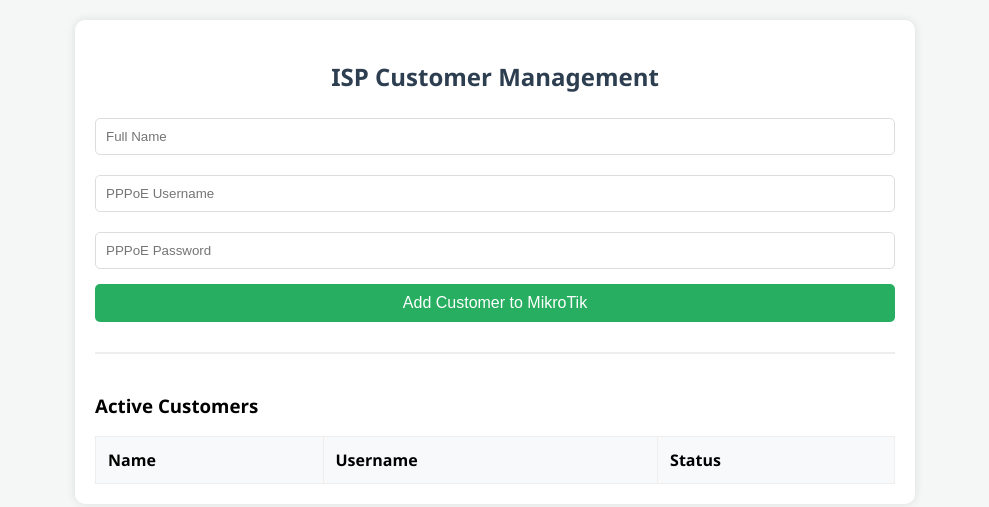
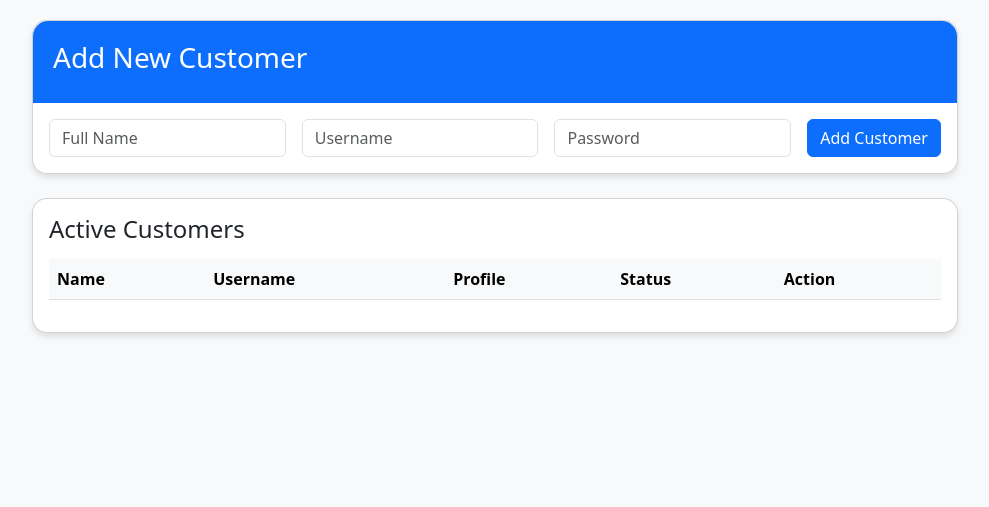
Before and after one commit to sarifulshikder/isp-software, a plain HTML site: page frontend/index.html in a window 1280 px wide. Shown: the whole page, without its empty margins (145-1134 px from the left). Drawn offline with nearby package versions, Linux system fonts and the light colour scheme.

Commit message:
customer list

```diff
--- a/frontend/index.html
+++ b/frontend/index.html
@@ -2,39 +2,52 @@
 <html lang="en">
 <head>
     <meta charset="UTF-8">
-    <title>ISP Manager Dashboard</title>
-    <link rel="stylesheet" href="style.css">
+    <meta name="viewport" content="width=device-width, initial-scale=1.0">
+    <title>ISP Manager - Dashboard</title>
+    <link href="https://cdn.jsdelivr.net/npm/bootstrap@5.3.0/dist/css/bootstrap.min.css" rel="stylesheet">
+    <style>
+        body { background-color: #f8f9fa; }
+        .card { margin-top: 20px; border-radius: 15px; box-shadow: 0 4px 6px rgba(0,0,0,0.1); }
+        .header { background: #0d6efd; color: white; padding: 20px; border-radius: 15px 15px 0 0; }
+    </style>
 </head>
 <body>
     <div class="container">
-        <h2>ISP Customer Management</h2>
-        <div id="add-form">
-            <div class="form-group">
-                <input type="text" id="name" placeholder="Full Name">
+        <div class="row justify-content-center">
+            <div class="col-md-10">
+                <div class="card">
+                    <div class="header"><h3>Add New Customer</h3></div>
+                    <div class="card-body">
+                        <div class="row g-3">
+                            <div class="col"><input type="text" id="name" class="form-control" placeholder="Full Name"></div>
+                            <div class="col"><input type="text" id="username" class="form-control" placeholder="Username"></div>
+                            <div class="col"><input type="password" id="password" class="form-control" placeholder="Password"></div>
+                            <div class="col-auto"><button onclick="addCustomer()" class="btn btn-primary">Add Customer</button></div>
                         </div>
-            <div class="form-group">
-                <input type="text" id="username" placeholder="PPPoE Username">
                     </div>
-            <div class="form-group">
-                <input type="password" id="password" placeholder="PPPoE Password">
-            </div>
-            <button onclick="addCustomer()">Add Customer to MikroTik</button>
                 </div>
 
-        <div class="customer-list">
-            <h3>Active Customers</h3>
-            <table id="customerTable">
-                <thead>
+                <div class="card mt-4">
+                    <div class="card-body">
+                        <h4>Active Customers</h4>
+                        <table class="table table-hover mt-3">
+                            <thead class="table-light">
                                 <tr>
                                     <th>Name</th>
                                     <th>Username</th>
+                                    <th>Profile</th>
                                     <th>Status</th>
+                                    <th>Action</th>
                                 </tr>
                             </thead>
-                <tbody></tbody>
+                            <tbody id="customerTableBody">
+                                </tbody>
                         </table>
                     </div>
                 </div>
-    <script src="script.js"></script>
+            </div>
+        </div>
+    </div>
+    <script src="frontend/script.js"></script>
 </body>
 </html>
--- a/frontend/script.js
+++ b/frontend/script.js
@@ -3,28 +3,42 @@ async function addCustomer() {
     const username = document.getElementById('username').value;
     const password = document.getElementById('password').value;
 
-    if (!name || !username || !password) {
-        alert("সবগুলো তথ্য দিন");
-        return;
-    }
+    if (!name || !username || !password) { alert("সবগুলো ঘর পূরণ করুন!"); return; }
 
     try {
-        // সরাসরি আইপি না দিয়ে /api/ পাথ ব্যবহার করছি যা nginx হ্যান্ডেল করবে
         const response = await fetch('/api/add-customer', {
             method: 'POST',
             headers: { 'Content-Type': 'application/json' },
             body: JSON.stringify({ name, username, password, profile: 'default' })
         });
+        if (response.ok) {
+            alert('✅ Success!');
+            loadCustomers(); // লিস্ট আপডেট করা
+        } else {
+            alert('❌ Error adding customer');
+        }
+    } catch (e) { alert('Connection Failed!'); }
+}
 
-        const result = await response.json();
-        if (response.ok) {
-            alert('✅ কাস্টমার অ্যাড হয়েছে!');
-            location.reload();
-        } else {
-            alert('❌ এরর: ' + (result.error || 'Unknown Error'));
-        }
-    } catch (error) {
-        console.error('Fetch Error:', error);
-        alert('সার্ভারের সাথে যোগাযোগ করা যাচ্ছে না। আপনার ব্রাউজার কনসোল (F12) চেক করুন।');
-    }
+async function loadCustomers() {
+    try {
+        const response = await fetch('/api/customers');
+        const customers = await response.json();
+        const tableBody = document.getElementById('customerTableBody');
+        tableBody.innerHTML = '';
+
+        customers.forEach(user => {
+            tableBody.innerHTML += `
+                <tr>
+                    <td>${user.name}</td>
+                    <td><b>${user.username}</b></td>
+                    <td>${user.profile}</td>
+                    <td><span class="badge bg-success">Active</span></td>
+                    <td><button class="btn btn-sm btn-danger">Disable</button></td>
+                </tr>`;
+        });
+    } catch (e) { console.error('Failed to load customers'); }
 }
+
+// পেজ লোড হলে লিস্ট দেখাও
+window.onload = loadCustomers;
```
Also changed, not shown: backend/index.js (+23 -34 lines). Lines whose indentation alone changed are shown as unchanged.
